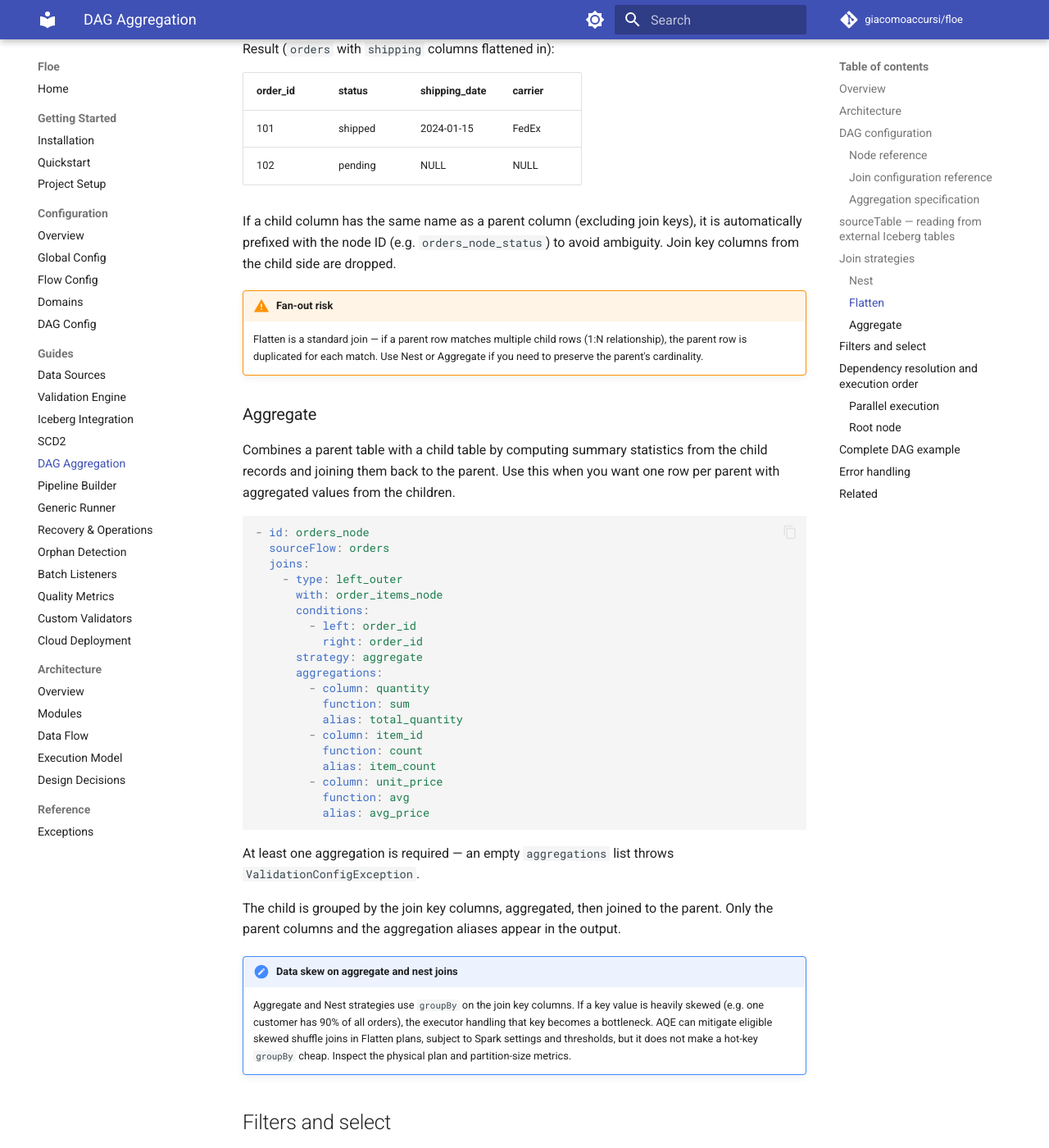
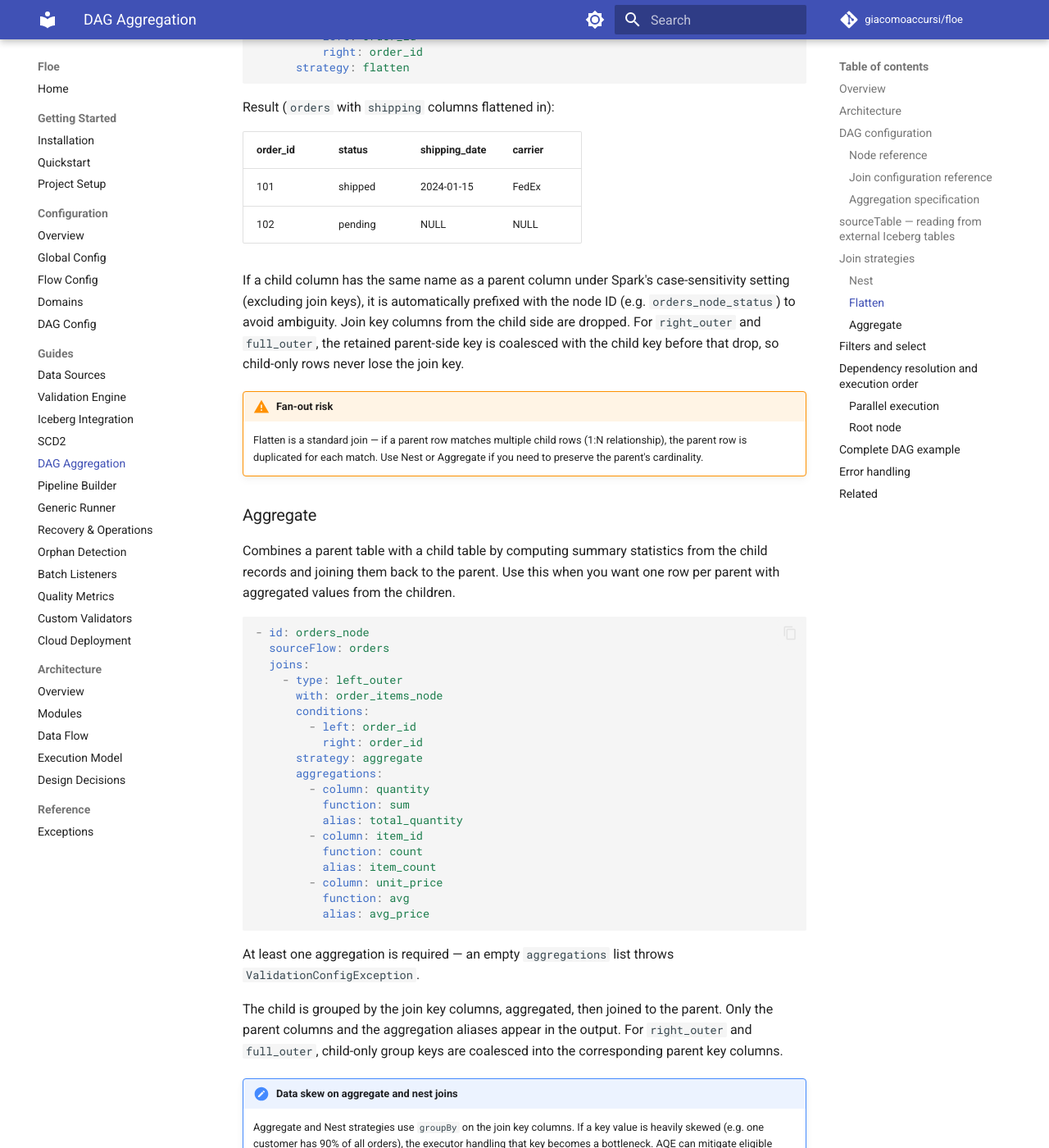
Before and after one commit to giacomoaccursi/Floe, an MkDocs documentation site: the page built from site-docs/guides/dag-aggregation.md, in a window 1280 px wide and 1400 px high, scrolled down 5066 px. Shown: the whole window at 82% size. Built offline with MkDocs 1.6.1 and Material for MkDocs 9.7.7, drawn with Linux system fonts in a browser that asks for light colours; comment, search, counter and statistics services are not loaded; some of the changed text lies outside the part shown.

Commit message:
docs: define outer join key semantics

```diff
--- a/site-docs/guides/dag-aggregation.md
+++ b/site-docs/guides/dag-aggregation.md
@@ -76,7 +76,7 @@
 |-------|------|----------|---------|-------------|
 | `type` | string | yes | — | Join type: `inner`, `left_outer` (or `left`), `right_outer` (or `right`), `full_outer` (or `full`) |
 | `with` | string | yes | — | ID of the node to join with |
-| `conditions` | list | yes | — | Join conditions: `left` = column on the current node, `right` = column on the `with` node |
+| `conditions` | list | yes | — | Non-empty join conditions: `left` = current node column, `right` = `with` node column. Each pair must have the same Spark data type. |
 | `strategy` | string | yes | — | Join strategy: `nest`, `flatten`, `aggregate` |
 | `nestAs` | string | — | `nested_records` | Field name for the nested array. Valid only for `nest`. |
 | `aggregations` | list | for `aggregate` | — | Non-empty aggregation specs required by `aggregate`; invalid for the other strategies. |
@@ -140,7 +140,7 @@
 | 2 | Bob | [{order_id: 103, total: 75.0}] |
 | 3 | Charlie | [] |
 
-With a `left_outer` join, parents with no matching children get an empty array (`[]`), not NULL. With an `inner` join, those parents are excluded from the result.
+With a `left_outer` join, parents with no matching children get an empty array (`[]`), not NULL. With an `inner` join, those parents are excluded from the result. For `right_outer` and `full_outer`, the output parent key is `coalesce(leftKey, rightKey)`, so child-only rows retain their identity.
 
 The child records are grouped by the join key columns using `collect_list(struct(*))`. The `nestAs` field controls the output column name (defaults to `nested_records`).
 
@@ -167,7 +167,7 @@
 | 101 | shipped | 2024-01-15 | FedEx |
 | 102 | pending | NULL | NULL |
 
-If a child column has the same name as a parent column (excluding join keys), it is automatically prefixed with the node ID (e.g. `orders_node_status`) to avoid ambiguity. Join key columns from the child side are dropped.
+If a child column has the same name as a parent column under Spark's case-sensitivity setting (excluding join keys), it is automatically prefixed with the node ID (e.g. `orders_node_status`) to avoid ambiguity. Join key columns from the child side are dropped. For `right_outer` and `full_outer`, the retained parent-side key is coalesced with the child key before that drop, so child-only rows never lose the join key.
 
 !!!warning "Fan-out risk"
     Flatten is a standard join — if a parent row matches multiple child rows (1:N relationship), the parent row is duplicated for each match. Use Nest or Aggregate if you need to preserve the parent's cardinality.
@@ -200,7 +200,7 @@
 
 At least one aggregation is required — an empty `aggregations` list throws `ValidationConfigException`.
 
-The child is grouped by the join key columns, aggregated, then joined to the parent. Only the parent columns and the aggregation aliases appear in the output.
+The child is grouped by the join key columns, aggregated, then joined to the parent. Only the parent columns and the aggregation aliases appear in the output. For `right_outer` and `full_outer`, child-only group keys are coalesced into the corresponding parent key columns.
 
 !!!note "Data skew on aggregate and nest joins"
     Aggregate and Nest strategies use `groupBy` on the join key columns. If a key value is heavily skewed (e.g. one customer has 90% of all orders), the executor handling that key becomes a bottleneck. AQE can mitigate eligible skewed shuffle joins in Flatten plans, subject to Spark settings and thresholds, but it does not make a hot-key `groupBy` cheap. Inspect the physical plan and partition-size metrics.
```
Also changed, not shown: site-docs/configuration/dag.md (+1 -1 lines).
